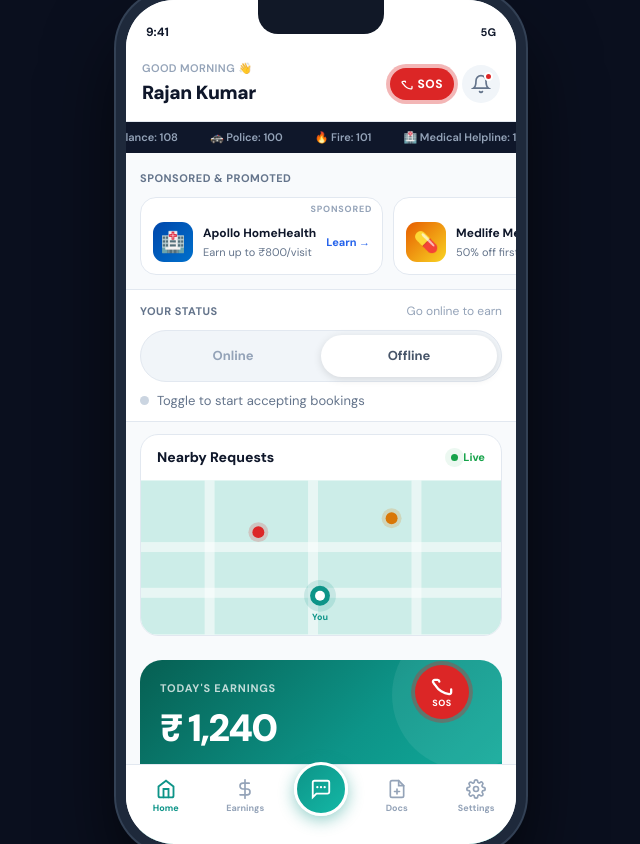
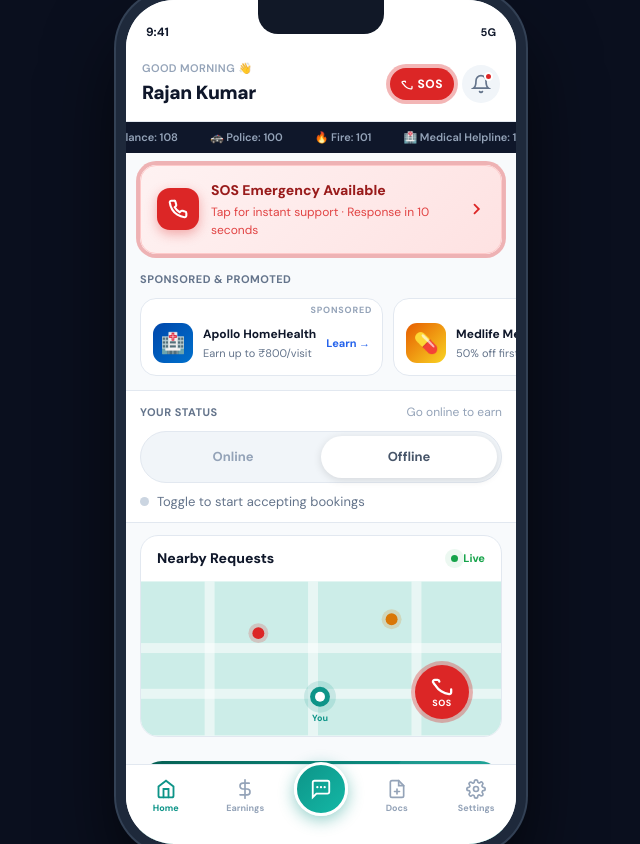
Before and after one commit to nitinsharma2882-code/carebridge-partner-frontend, a Next.js app: page /home in a window 1280 px wide. Shown: the whole page, without its empty margins (319-959 px from the left). Built offline with nearby package versions, Linux system fonts and the light colour scheme.

Commit message:
feat: add SOS emergency banner card to home screen

```diff
--- a/src/app/home/page.tsx
+++ b/src/app/home/page.tsx
@@ -146,6 +146,48 @@ export default function HomePage() {
         {/* Scrollable content */}
         <div style={{ flex:1, overflowY:'auto', paddingBottom:'90px' }}>
 
+          {/* SOS Emergency Banner */}
+          <div
+            onClick={() => router.push('/sos')}
+            style={{
+              margin: '12px 14px 0',
+              borderRadius: '16px',
+              background: 'linear-gradient(135deg,#FEF2F2,#FEE2E2)',
+              border: '1.5px solid #FECACA',
+              padding: '14px 16px',
+              display: 'flex',
+              alignItems: 'center',
+              justifyContent: 'space-between',
+              cursor: 'pointer',
+              animation: 'sosPulse 2s infinite',
+            }}
+          >
+            <div style={{ display: 'flex', alignItems: 'center', gap: '12px' }}>
+              <div style={{
+                width: '42px', height: '42px', borderRadius: '13px',
+                background: '#DC2626',
+                display: 'flex', alignItems: 'center', justifyContent: 'center',
+                flexShrink: 0,
+                boxShadow: '0 4px 12px rgba(220,38,38,0.35)',
+              }}>
+                <svg width="20" height="20" viewBox="0 0 24 24" fill="none" stroke="#fff" strokeWidth="2.5" strokeLinecap="round">
+                  <path d="M22 16.92v3a2 2 0 01-2.18 2 19.79 19.79 0 01-8.63-3.07A19.5 19.5 0 015.11 12.7 19.79 19.79 0 012.12 4.1 2 2 0 014.11 2h3a2 2 0 012 1.72c.127.96.361 1.903.7 2.81a2 2 0 01-.45 2.11L8.09 9.91a16 16 0 006 6l1.27-1.27a2 2 0 012.11-.45c.907.339 1.85.573 2.81.7A2 2 0 0122 16.92z"/>
+                </svg>
+              </div>
+              <div>
+                <div style={{ fontSize: '14px', fontWeight: 800, color: '#991B1B' }}>
+                  SOS Emergency Available
+                </div>
+                <div style={{ fontSize: '12px', color: '#DC2626', marginTop: '2px', opacity: 0.85 }}>
+                  Tap for instant support · Response in 10 seconds
+                </div>
+              </div>
+            </div>
+            <svg width="18" height="18" viewBox="0 0 24 24" fill="none" stroke="#DC2626" strokeWidth="2.5" strokeLinecap="round">
+              <polyline points="9 18 15 12 9 6"/>
+            </svg>
+          </div>
+
           {/* Horizontal Ads */}
           <div style={{ padding:'12px 0 0' }}>
             <div style={{ padding:'0 14px 8px' }}>
```
